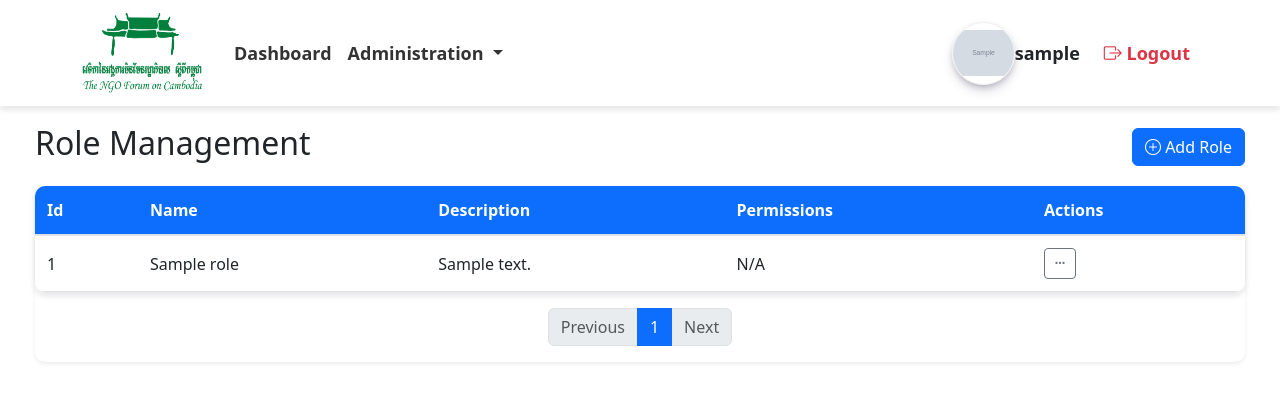
After one commit to Chhea012/automated_system, a Flask app: page /roles/ in a window 1280 px wide. The commit adds this page. Shown: the top 402 px of the page. Run offline with Flask 3, Linux system fonts and the light colour scheme; a user stored in the database is signed in; tables that the repository leaves empty hold one stand-in row (values such as "Sample post"); grey boxes marked "Sample" are stand-in pictures.

Commit message:
feature: CRUD Role permission

```diff
--- a/app/__init__.py
+++ b/app/__init__.py
@@ -27,14 +27,17 @@ def create_app():
     from .routes.main import main_bp
     from .routes.users import users_bp
     from .routes.permission import permissions_bp
+    from .routes.role import roles_bp
 
     app.register_blueprint(auth_bp, url_prefix="/auth")
     app.register_blueprint(main_bp)
     app.register_blueprint(users_bp, url_prefix="/users")
     app.register_blueprint(permissions_bp, url_prefix="/permissions")
+    app.register_blueprint(roles_bp, url_prefix="/roles")
 
     from .models.user import User
     from .models.permission import Permission
+    from .models.role import Role
 
     @login_manager.user_loader
     def load_user(user_id):
--- /dev/null
+++ b/app/routes/role.py
@@ -0,0 +1,85 @@
+from flask import Blueprint, render_template, request, redirect, url_for, flash
+from flask_login import login_required
+from app import db
+from app.models.role import Role
+from app.models.permission import Permission
+
+roles_bp = Blueprint("roles", __name__)
+
+# List roles with pagination, sorted by created_at descending
+@roles_bp.route("/")
+@login_required
+def index():
+    page = request.args.get('page', 1, type=int)
+    pagination = Role.query.order_by(Role.created_at.desc()).paginate(page=page, per_page=7, error_out=False)
+    permissions = Permission.query.all()  # Fetch all permissions for forms
+    return render_template("roles/index.html", roles=pagination.items, pagination=pagination, permissions=permissions)
+
+# Create role
+@roles_bp.route("/create", methods=["POST"])
+@login_required
+def create():
+    name = request.form.get("name")
+    description = request.form.get("description")
+    permission_ids = request.form.getlist("permissions")
+
+    if not name:
+        flash("Role name is required!", "danger")
+        return redirect(url_for("roles.index", page=1))
+
+    if Role.query.filter_by(name=name).first():
+        flash("Role name already exists!", "danger")
+        return redirect(url_for("roles.index", page=1))
+
+    new_role = Role(
+        name=name,
+        description=description
+    )
+
+    if permission_ids:
+        permissions = Permission.query.filter(Permission.id.in_(permission_ids)).all()
+        new_role.permissions = permissions
+
+    db.session.add(new_role)
+    db.session.commit()
+    flash("Role created successfully!", "success")
+    return redirect(url_for("roles.index", page=1))
+
+# Update role
+@roles_bp.route("/update/<int:role_id>", methods=["POST"])
+@login_required
+def update(role_id):
+    role = Role.query.get_or_404(role_id)
+    name = request.form.get("name")
+    description = request.form.get("description")
+    permission_ids = request.form.getlist("permissions")
+
+    if not name:
+        flash("Role name is required!", "danger")
+        return redirect(url_for("roles.index", page=request.args.get('page', 1)))
+
+    if name != role.name and Role.query.filter_by(name=name).first():
+        flash("Role name already exists!", "danger")
+        return redirect(url_for("roles.index", page=request.args.get('page', 1)))
+
+    role.name = name
+    role.description = description
+
+    role.permissions = []
+    if permission_ids:
+        permissions = Permission.query.filter(Permission.id.in_(permission_ids)).all()
+        role.permissions = permissions
+
+    db.session.commit()
+    flash("Role updated successfully!", "success")
+    return redirect(url_for("roles.index", page=request.args.get('page', 1)))
+
+# Delete role
+@roles_bp.route("/delete/<int:role_id>", methods=["POST"])
+@login_required
+def delete(role_id):
+    role = Role.query.get_or_404(role_id)
+    db.session.delete(role)
+    db.session.commit()
+    flash("Role deleted!", "success")
+    return redirect(url_for("roles.index", page=request.args.get('page', 1)))
--- a/app/templates/base.html
+++ b/app/templates/base.html
@@ -85,7 +85,7 @@
             <strong>Administration</strong>
           </a>
           <ul class="dropdown-menu dropdown-menu-end card-1">
-            <li><a class="dropdown-item" href="#">Roles</a></li>
+            <li><a class="dropdown-item" href="{{ url_for('roles.index') }}">Roles</a></li>
             <li><a class="dropdown-item" href="{{ url_for('permissions.index') }}">Permissions</a></li>
             <li><a class="dropdown-item" href="{{ url_for('users.index') }}">Users</a></li>
             <li><a class="dropdown-item" href="#">Departments</a></li>
--- /dev/null
+++ b/app/templates/roles/index.html
@@ -0,0 +1,296 @@
+{% extends "base.html" %}
+{% block title %}Roles{% endblock %}
+
+{% block content %}
+<style>
+  .table-custom {
+    border-collapse: separate;
+    border-spacing: 0;
+    border-radius: 10px;
+    overflow: hidden;
+    box-shadow: 0 4px 6px rgba(0, 0, 0, 0.1);
+  }
+  .table-custom thead th {
+    background-color: #0d6efd;
+    color: #ffffff;
+    font-weight: 600;
+    padding: 12px;
+    text-align: left;
+    border-bottom: 2px solid #dee2e6;
+  }
+  .table-custom tbody tr {
+    background-color: #ffffff;
+    transition: background-color 0.2s ease;
+  }
+  .table-custom tbody tr:nth-child(even) {
+    background-color: #f8f9fa;
+  }
+  .table-custom tbody tr:hover {
+    background-color: #e9ecef;
+  }
+  .table-custom td {
+    padding: 12px;
+    vertical-align: middle;
+    border-bottom: 1px solid #dee2e6;
+  }
+  .table-custom .dropdown-menu {
+    border-radius: 8px;
+    box-shadow: 0 2px 4px rgba(0, 0, 0, 0.1);
+  }
+  .table-custom .dropdown-item {
+    padding: 8px 16px;
+    font-size: 14px;
+  }
+  .table-custom .dropdown-item i {
+    margin-right: 8px;
+  }
+  .role-container {
+    display: flex;
+    justify-content: center;
+    flex-direction: column;
+    margin-right: 35px;
+    margin-left: 35px;
+  }
+  .all-permissions-btn {
+    background-color: #0d6efd;
+    color: white;
+    border: none;
+    padding: 5px 10px;
+    border-radius: 5px;
+    font-size: 14px;
+    cursor: pointer;
+  }
+  .all-permissions-btn:hover {
+    background-color: #0b5ed7;
+  }
+  .more-permissions {
+    color: #0d6efd;
+    font-style: italic;
+  }
+</style>
+
+<script>
+  // Toggle all permissions checkboxes
+  function toggleAllPermissions(button, modalId) {
+    const checkboxes = document.querySelectorAll(`#${modalId} input[name='permissions']`);
+    const allChecked = Array.from(checkboxes).every(checkbox => checkbox.checked);
+    checkboxes.forEach(checkbox => {
+      checkbox.checked = !allChecked;
+    });
+    button.textContent = allChecked ? 'All Permissions' : 'Deselect All';
+  }
+</script>
+
+<div class="role-container mt-4">
+  <div class="d-flex justify-content-between align-items-center mb-3">
+    <h2>Role Management</h2>
+    <button class="btn btn-primary" data-bs-toggle="modal" data-bs-target="#createRoleModal">
+      <i class="bi bi-plus-circle"></i> Add Role
+    </button>
+  </div>
+
+  <div class="shadow-sm card-1">
+    <div class="card-body">
+      <table class="table table-hover align-middle table-custom">
+        <thead>
+          <tr>
+            <th>Id</th>
+            <th>Name</th>
+            <th>Description</th>
+            <th>Permissions</th>
+            <th>Actions</th>
+          </tr>
+        </thead>
+        <tbody>
+          {% for role in roles %}
+          <tr>
+            <td>{{ loop.index }}</td>
+            <td>{{ role.name }}</td>
+            <td>{{ role.description or 'N/A' }}</td>
+            <td>
+              {% if role.permissions %}
+                {% set permission_list = role.permissions | map(attribute='name') | list %}
+                {% set all_permissions = permissions | map(attribute='name') | list %}
+                {% if permission_list | length == all_permissions | length and permission_list | sort == all_permissions | sort %}
+                  <button type="button" class="all-permissions-btn">All Permissions</button>
+                {% else %}
+                  {% if permission_list | length > 3 %}
+                    {{ permission_list[:3] | join(', ') }} <span class="more-permissions">+{{ permission_list | length - 3 }} more</span>
+                  {% else %}
+                    {{ permission_list | join(', ') }}
+                  {% endif %}
+                {% endif %}
+              {% else %}
+                N/A
+              {% endif %}
+            </td>
+            <td>
+              <div class="dropdown">
+                <button class="btn btn-sm btn-outline-secondary" type="button" data-bs-toggle="dropdown" aria-expanded="false">
+                  <i class="bx bx-dots-horizontal-rounded"></i>
+                </button>
+                <ul class="dropdown-menu card-1">
+                  <li>
+                    <a class="dropdown-item" href="#" data-bs-toggle="modal" data-bs-target="#editRoleModal{{ role.id }}">
+                      <i class="bx bx-edit"></i> Edit
+                    </a>
+                  </li>
+                  <li>
+                    <a class="dropdown-item text-danger" href="#" data-bs-toggle="modal" data-bs-target="#deleteRoleModal{{ role.id }}">
+                      <i class="bx bx-trash"></i> Delete
+                    </a>
+                  </li>
+                </ul>
+              </div>
+            </td>
+          </tr>
+
+          <!-- Edit Role Modal -->
+          <div class="modal fade" id="editRoleModal{{ role.id }}" tabindex="-1">
+            <div class="modal-dialog">
+              <form method="POST" action="{{ url_for('roles.update', role_id=role.id, page=pagination.page) }}">
+                <div class="modal-content">
+                  <div class="modal-header bg-primary">
+                    <h5 class="modal-title text-white">Edit Role</h5>
+                    <button type="button" class="btn-close" data-bs-dismiss="modal"></button>
+                  </div>
+                  <div class="modal-body">
+                    <div class="mb-3">
+                      <label class="form-label">Role Name</label>
+                      <input type="text" class="form-control" name="name" value="{{ role.name }}" required>
+                    </div>
+                    <div class="mb-3">
+                      <label class="form-label">Description</label>
+                      <textarea class="form-control" name="description" rows="4">{{ role.description or '' }}</textarea>
+                    </div>
+                    <div class="mb-3">
+                      <label class="form-label">Permissions</label>
+                      <button type="button" class="all-permissions-btn" onclick="toggleAllPermissions(this, 'editRoleModal{{ role.id }}')">
+                        All Permissions
+                      </button>
+                      {% for permission in permissions %}
+                        <div class="form-check">
+                          <input type="checkbox" class="form-check-input" name="permissions" value="{{ permission.id }}"
+                                 id="permEdit{{ role.id }}_{{ permission.id }}"
+                                 {% if permission in role.permissions %}checked{% endif %}>
+                          <label class="form-check-label" for="permEdit{{ role.id }}_{{ permission.id }}">{{ permission.name }}</label>
+                        </div>
+                      {% endfor %}
+                    </div>
+                  </div>
+                  <div class="modal-footer">
+                    <button class="btn btn-secondary" data-bs-dismiss="modal">Cancel</button>
+                    <button class="btn bg-primary text-white" type="submit">Update</button>
+                  </div>
+                </div>
+              </form>
+            </div>
+          </div>
+
+          <!-- Delete Role Modal -->
+          <div class="modal fade" id="deleteRoleModal{{ role.id }}" tabindex="-1">
+            <div class="modal-dialog modal-dialog-centered">
+              <div class="modal-content">
+                <div class="modal-header bg-danger text-white">
+                  <h5 class="modal-title"><i class="bx bx-trash"></i> Confirm Delete</h5>
+                  <button type="button" class="btn-close btn-close-white" data-bs-dismiss="modal"></button>
+                </div>
+                <div class="modal-body">
+                  Are you sure you want to delete role <strong>{{ role.name }}</strong>?
+                </div>
+                <div class="modal-footer">
+                  <button type="button" class="btn btn-secondary" data-bs-dismiss="modal">Cancel</button>
+                  <form action="{{ url_for('roles.delete', role_id=role.id, page=pagination.page) }}" method="POST" class="d-inline">
+                    <button type="submit" class="btn btn-danger">Delete</button>
+                  </form>
+                </div>
+              </div>
+            </div>
+          </div>
+          {% endfor %}
+        </tbody>
+      </table>
+    </div>
+    <!-- Pagination Controls -->
+    <div class="d-flex justify-content-center mt-3">
+      <nav>
+        <ul class="pagination">
+          {% if pagination.has_prev %}
+          <li class="page-item">
+            <a class="page-link" href="{{ url_for('roles.index', page=pagination.prev_num) }}">Previous</a>
+          </li>
+          {% else %}
+          <li class="page-item disabled">
+            <span class="page-link">Previous</span>
+          </li>
+          {% endif %}
+          {% for page_num in pagination.iter_pages() %}
+          {% if page_num %}
+          <li class="page-item {% if page_num == pagination.page %}active{% endif %}">
+            <a class="page-link" href="{{ url_for('roles.index', page=page_num) }}">{{ page_num }}</a>
+          </li>
+          {% else %}
+          <li class="page-item disabled">
+            <span class="page-link">...</span>
+          </li>
+          {% endif %}
+          {% endfor %}
+          {% if pagination.has_next %}
+          <li class="page-item">
+            <a class="page-link" href="{{ url_for('roles.index', page=pagination.next_num) }}">Next</a>
+          </li>
+          {% else %}
+          <li class="page-item disabled">
+            <span class="page-link">Next</span>
+          </li>
+          {% endif %}
+        </ul>
+      </nav>
+    </div>
+  </div>
+</div>
+
+<!-- Create Role Modal -->
+<div class="modal fade" id="createRoleModal" tabindex="-1">
+  <div class="modal-dialog">
+    <form method="POST" action="{{ url_for('roles.create', page=pagination.page) }}">
+      <div class="modal-content">
+        <div class="modal-header bg-primary">
+          <h5 class="modal-title text-white">Add Role</h5>
+          <button type="button" class="btn-close" data-bs-dismiss="modal"></button>
+        </div>
+        <div class="modal-body">
+          <div class="mb-3">
+            <label class="form-label">Role Name</label>
+            <input type="text" class="form-control" name="name" required>
+          </div>
+          <div class="mb-3">
+            <label class="form-label">Description</label>
+            <textarea class="form-control" name="description" rows="4"></textarea>
+          </div>
+          <div class="mb-3">
+            <label class="form-label">Permissions</label>
+            <button type="button" class="all-permissions-btn" onclick="toggleAllPermissions(this, 'createRoleModal')">
+              All Permissions
+            </button>
+            {% for permission in permissions %}
+              <div class="form-check">
+                <input type="checkbox" class="form-check-input" name="permissions" value="{{ permission.id }}"
+                       id="permCreate{{ permission.id }}">
+                <label class="form-check-label" for="permCreate{{ permission.id }}">{{ permission.name }}</label>
+              </div>
+            {% endfor %}
+          </div>
+        </div>
+        <div class="modal-footer">
+          <button class="btn btn-secondary" data-bs-dismiss="modal">Cancel</button>
+          <button class="btn btn-primary" type="submit">Create</button>
+        </div>
+      </div>
+    </form>
+  </div>
+</div>
+
+<!-- Boxicons CDN -->
+<link href="https://unpkg.com/boxicons@2.1.4/css/boxicons.min.css" rel="stylesheet">
+{% endblock %}
```
Also changed, not shown: app/models/role.py (added, +24 -0 lines), migrations/versions/696834896584_add_role_and_role_permissions_tables.py (added, +44 -0 lines).
